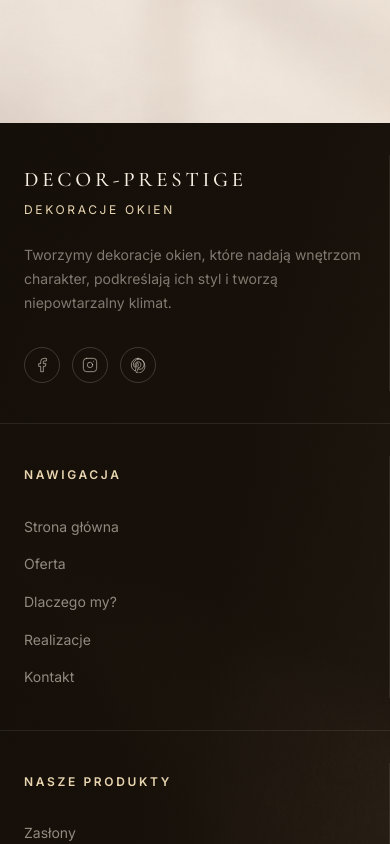
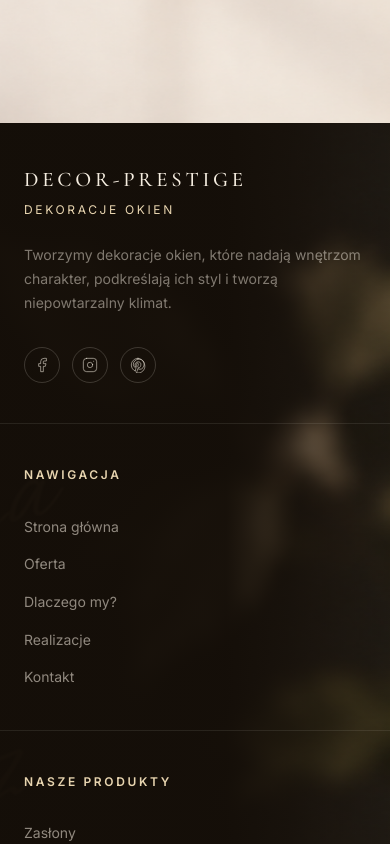
Before and after one commit to web48app/decor-prestige, a React (Vite) app in the folder decor-prestige/: page / in a window 390 px wide. Shown: the part 8180-9024 px from the top of the page. Built offline with nearby package versions, Linux system fonts and the light colour scheme.

Commit message:
fix: gradient footer - image widoczny po prawej

```diff
--- a/decor-prestige/src/components/layout/Footer/Footer.module.css
+++ b/decor-prestige/src/components/layout/Footer/Footer.module.css
@@ -9,20 +9,21 @@
 
   background-image: url('/footer-bg.png');
   background-size: cover;
-  background-position: center;
+  background-position: right center;   /* rośliny i napis po prawej */
   background-repeat: no-repeat;
 }
 
-/* Ciemna nakładka — tekst handwritten w grafice widoczny po prawej */
+/* Gradient: bardzo ciemny po lewej (tekst czytelny), przeźroczysty po prawej (image widoczny) */
 .footer::before {
   content: '';
   position: absolute;
   inset: 0;
   background: linear-gradient(
-    100deg,
-    rgba(20, 14, 8, 0.97) 0%,
-    rgba(20, 14, 8, 0.92) 50%,
-    rgba(20, 14, 8, 0.60) 100%
+    to right,
+    rgba(20, 14, 8, 0.98) 0%,
+    rgba(20, 14, 8, 0.97) 58%,
+    rgba(20, 14, 8, 0.72) 74%,
+    rgba(20, 14, 8, 0.12) 100%
   );
   z-index: 0;
   pointer-events: none;
@@ -290,24 +291,27 @@
     grid-template-columns: 1fr 1fr;
   }
 
+  /* Na tablecie — ukryj ::after na kolumnach, użyj border bezpośrednio */
+  .col::after {
+    display: none;
+  }
+
+  .cols::after {
+    display: none;
+  }
+
   .col {
     border-right: 1px solid rgba(245, 237, 224, 0.09);
     border-bottom: 1px solid rgba(245, 237, 224, 0.09);
   }
 
-  /* Usuń prawą kreskę co 2. kolumna */
   .col:nth-child(2n) {
     border-right: none;
   }
 
-  /* Usuń dolną kreskę z ostatniego rzędu */
   .col:nth-child(3),
   .col:nth-child(4) {
     border-bottom: none;
-  }
-
-  .imgWrap {
-    display: none;
   }
 }
 
```
